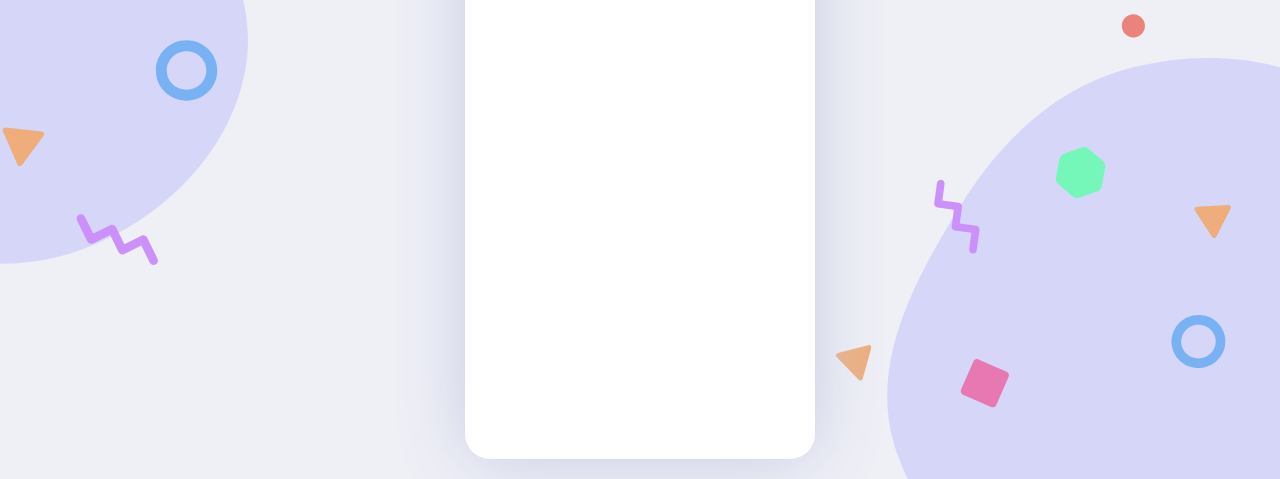
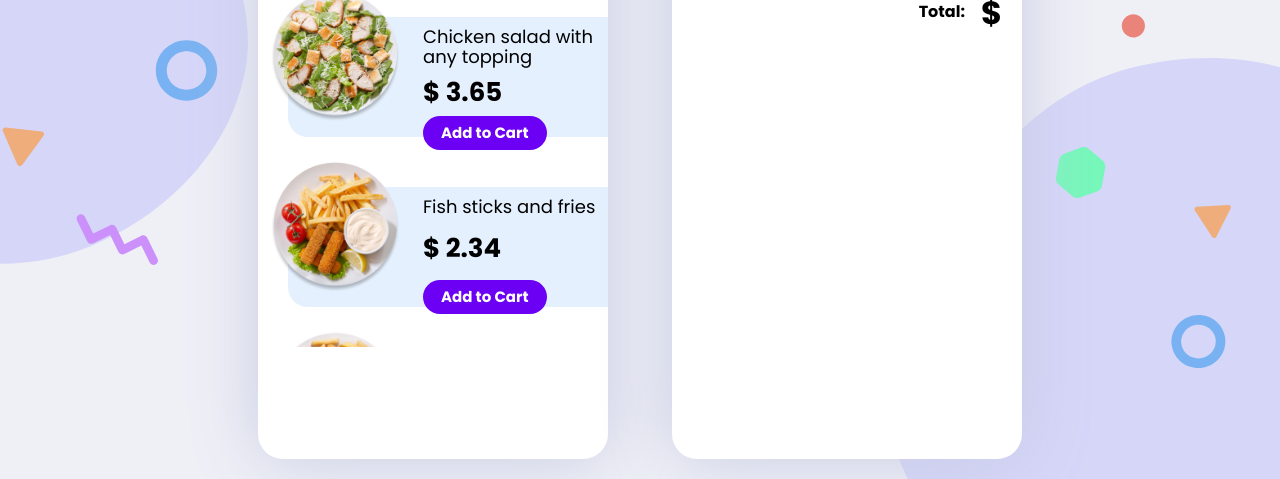
Before and after one commit to JolomiTee/Advent-of-CSS, a plain HTML site: page 2/index.html in a window 1280 px wide. Shown: the part 321-800 px from the top of the page. Drawn offline with nearby package versions, Linux system fonts and the light colour scheme.

Commit message:
Recreating cart function

```diff
--- a/2/cart.js.js
+++ b/2/cart.js
@@ -9,7 +9,7 @@ function handleWindowChange(){
     }
     else{
         mainCart.classList.add('offcanvas', 'offcanvas-start')
-        mainCart.classList.remove('main__cart'
+        mainCart.classList.remove('main__cart')
     }
 }
 mediaQuery.addEventListener('change', handleWindowChange)
--- a/2/data.js
+++ b/2/data.js
@@ -1,4 +1,4 @@
-const foodMenu = [
+let foodMenu = [
     {
         id: 1,
         img: './images/plate__bacon-eggs.png',
--- a/2/index.html
+++ b/2/index.html
@@ -141,9 +141,8 @@
     </script>
 
 
-<script src="./data.js"></script>
     <script src="./main.js"></script>
-<script src="./cart.js.js"></script>
+    <script src="./cart.js"></script>
 </body>
 
 </html>
--- a/2/main.js
+++ b/2/main.js
@@ -0,0 +1,99 @@
+let Menu = document.getElementById("menuItem");
+
+let foodMenu = [
+    {
+        id: 1,
+        img: './images/plate__bacon-eggs.png',
+        name: 'Fried bacon with delicious eggs',
+        price: 1.83
+    },
+    {
+        id: 2,
+        img: './images/plate__chicken-salad.png',
+        name: 'Chicken salad with any topping',
+        price: 3.65
+    },
+    {
+        id: 3,
+        img: './images/plate__fish-sticks-fries.png',
+        name: 'Fish sticks and fries',
+        price: 2.34
+    },
+    {
+        id: 4,
+        img: './images/plate__french-fries.png',
+        name: 'French fries and ketchup',
+        price: 1.99
+    },
+    {
+        id: 5,
+        img: './images/plate__ravioli.png',
+        name: 'Delicious ravioli with sides',
+        price: 3.99
+    },
+    {
+        id: 6,
+        img: './images/plate__salmon-vegetables.png',
+        name: 'Sea salmon with veggies',
+        price: 2.99
+    },
+    {
+        id: 7,
+        img: './images/plate__spaghetti-meat-sauce.png',
+        name: 'Spaghetti meat sauce with hotdogs',
+        price: 3.99
+    },
+    {
+        id: 8,
+        img: './images/plate__tortellini.png',
+        name: 'Italian Tortellini and Wine',
+        price: 5.99
+    },
+
+]
+
+let basket = JSON.parse(localStorage.getItem("data")) || [];
+
+let generateMenu = () => {
+    return (
+        Menu.innerHTML = foodMenu.map((item) => {
+            let {id, img, name, price} = item
+            return `
+            <div id=product-${id} class="menu-item row">
+                <div class="item__img col-5">
+                    <img src=${img} alt="Food item" class="itemImg img-fluid">
+                </div>
+                <div class="item__description col">
+                    <p class="item__name">${name}</p>
+                    <h3 class="item__price">$ <span>${price}</span></h3>
+
+                    <div>
+                        <button class='item__button' id=item__button onclick='addToCart(${id})'>Add to Cart</button>
+                    </div>
+                </div>
+            </div>
+            `
+        }).join('')
+    )
+}; generateMenu()
+
+
+let addToCart = (id) => {
+    let selectedItem = document.getElementById(`product-${id}`)
+    let selectedItemButton = selectedItem.querySelector('.item__button')
+    console.log(selectedItemButton)
+    let search = basket.find((x) => x.id === selectedItem.id);
+
+    if (search === undefined) {
+        basket.push({
+            id: selectedItem.id, item: 1,
+        });
+        selectedItemButton.innerText = "Added to cart"
+        selectedItemButton.style.backgroundColor = "#000"
+        selectedItemButton.style.color = "#fff"
+    }
+    else { return }
+
+    console.log(basket);
+    localStorage.setItem("data", JSON.stringify(basket));
+};
--- a/2/style.css
+++ b/2/style.css
@@ -119,7 +119,6 @@ h1,h2{
     justify-content: center;
     padding: 4px 18px;
     gap: 10px;
-    width: 140px;
     height: 34px;
     background: #6B00F5;
     border-radius: 20px;
```
Also changed, not shown: 2/script.js (+0 -17 lines). Lines whose indentation alone changed are shown as unchanged.
